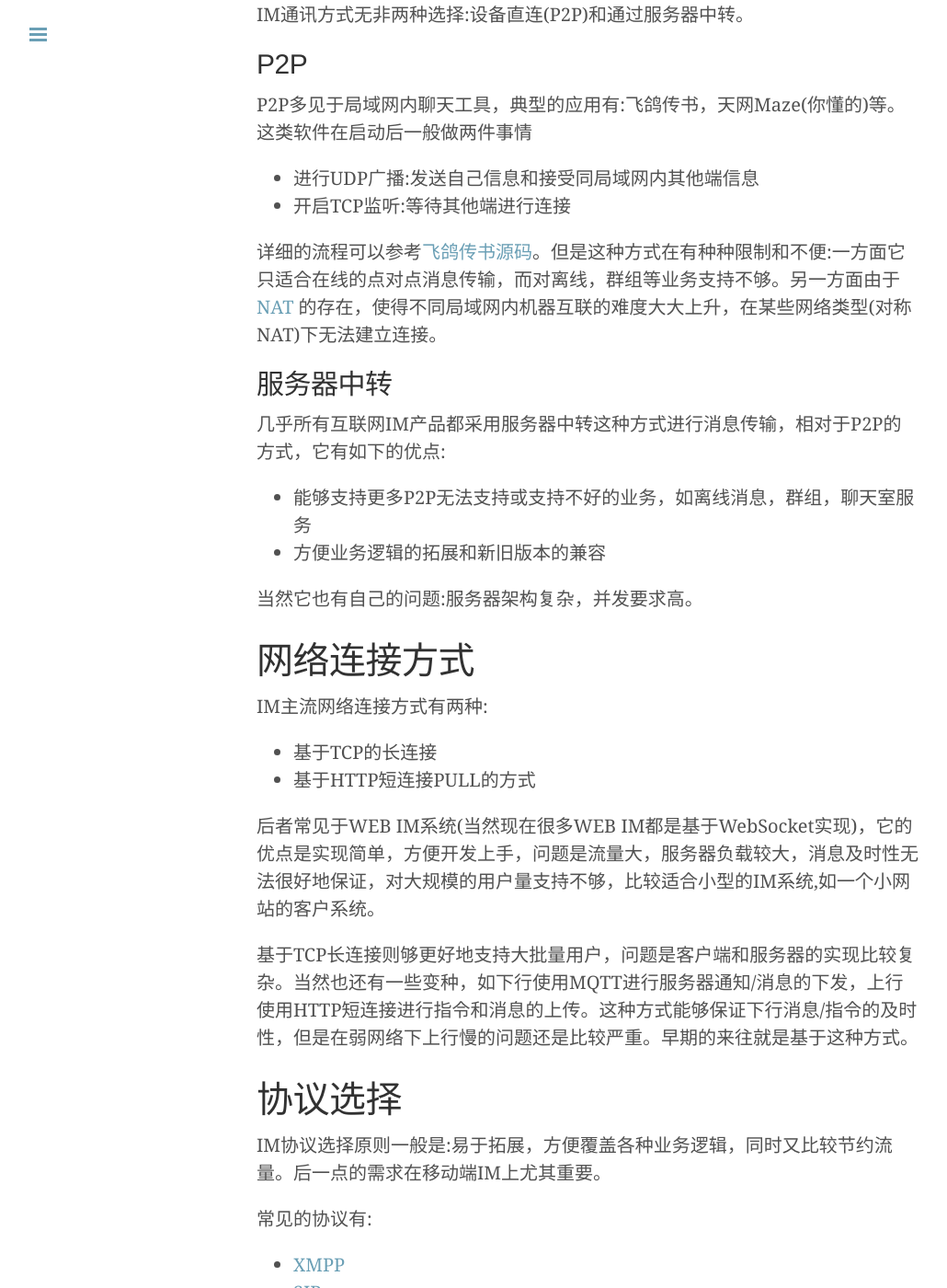
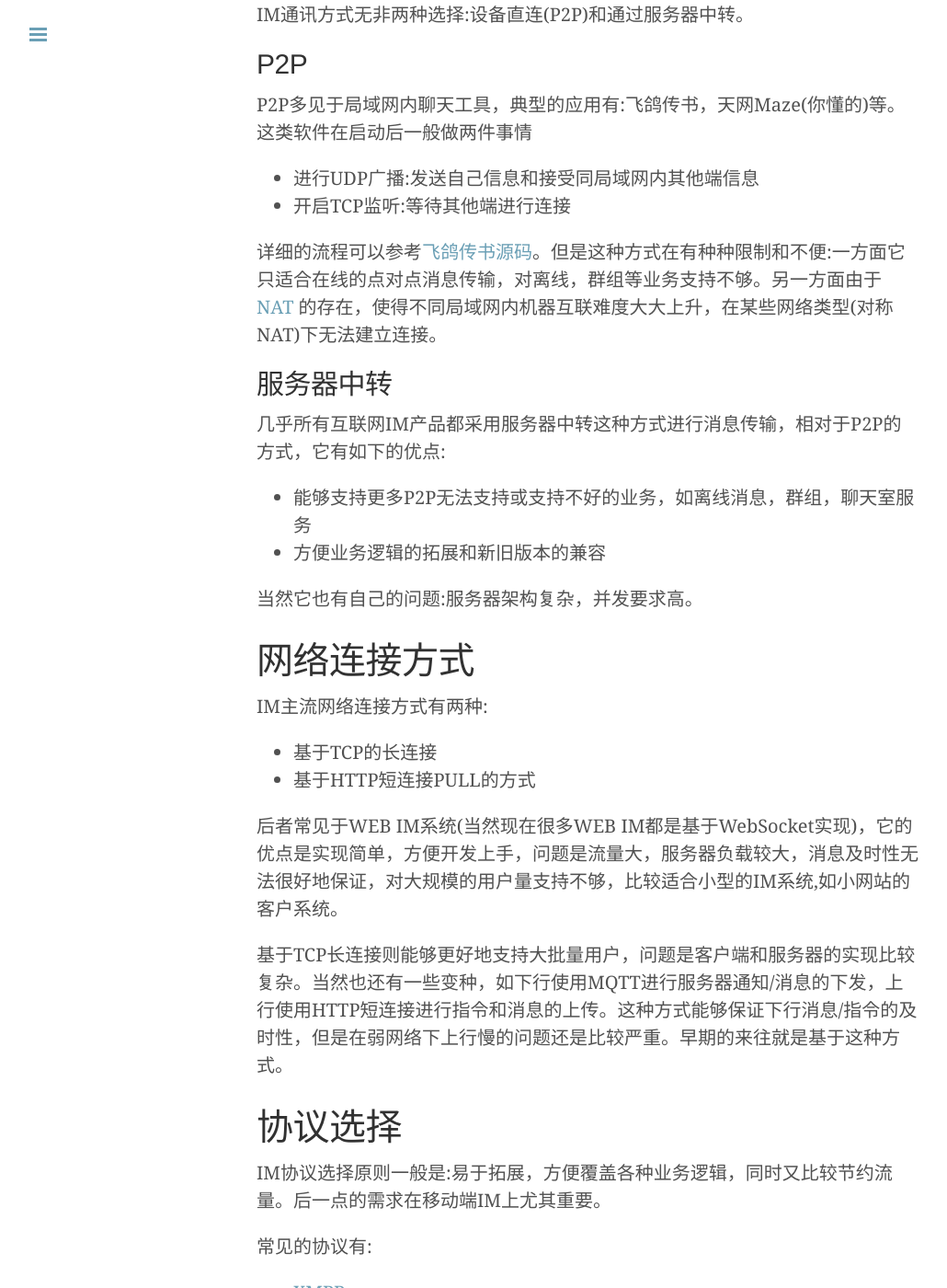
Before and after one commit to xiangwangfeng/xiangwangfeng.github.io, a Jekyll site: the page built from _posts/2015-05-20-移动IM开发那些事.md, in a window 1280 px wide and 1400 px high, scrolled down 438 px. Shown: the whole window at 92% size, without its empty margins (1-1031 px from the left). Built offline with Jekyll 4.4.1, drawn with Linux system fonts in a browser that asks for light colours; some web fonts are replaced; Markdown is read by kramdown in place of the engine named in the settings; some of the changed text lies outside the part shown.

Commit message:
Update 2015-05-20-移动IM开发那些事.md

```diff
--- a/_posts/2015-05-20-移动IM开发那些事.md
+++ b/_posts/2015-05-20-移动IM开发那些事.md
@@ -3,7 +3,7 @@ layout: post
 title:  移动IM开发那些事
 ---
 
-最近在做一个iOS IM SDK，内测版已出炉，详见[http://netease.im][10]。在内部试用的阶段，不断有兄弟部门或者合作伙伴过来问各种技术细节，所以统一写一篇文章记录，统一介绍下一个IM APP的方方面面，包括技术选型(包括通讯方式,网络连接方式,协议选择)和常见问题。
+最近在做一个iOS IM SDK，内测版已出炉，详见[http://netease.im][10]。在内部试用的阶段，不断有兄弟部门童鞋和合作伙伴过来问各种技术细节，所以写一篇文章记录，统一介绍下一个IM APP的方方面面，包括技术选型(包括通讯方式,网络连接方式,协议选择)和常见问题。
 
 #通讯方式选择
 IM通讯方式无非两种选择:设备直连(P2P)和通过服务器中转。
@@ -13,7 +13,7 @@ P2P多见于局域网内聊天工具，典型的应用有:飞鸽传书，天网M
 * 进行UDP广播:发送自己信息和接受同局域网内其他端信息
 * 开启TCP监听:等待其他端进行连接
 
-详细的流程可以参考[飞鸽传书源码][1]。但是这种方式在有种种限制和不便:一方面它只适合在线的点对点消息传输，而对离线，群组等业务支持不够。另一方面由于 [NAT][2] 的存在，使得不同局域网内机器互联的难度大大上升，在某些网络类型(对称NAT)下无法建立连接。
+详细的流程可以参考[飞鸽传书源码][1]。但是这种方式在有种种限制和不便:一方面它只适合在线的点对点消息传输，对离线，群组等业务支持不够。另一方面由于 [NAT][2] 的存在，使得不同局域网内机器互联难度大大上升，在某些网络类型(对称NAT)下无法建立连接。
 ##服务器中转
 几乎所有互联网IM产品都采用服务器中转这种方式进行消息传输，相对于P2P的方式，它有如下的优点:
 
@@ -29,9 +29,9 @@ IM主流网络连接方式有两种:
 * 基于TCP的长连接
 * 基于HTTP短连接PULL的方式
 
-后者常见于WEB IM系统(当然现在很多WEB IM都是基于WebSocket实现)，它的优点是实现简单，方便开发上手，问题是流量大，服务器负载较大，消息及时性无法很好地保证，对大规模的用户量支持不够，比较适合小型的IM系统,如一个小网站的客户系统。
+后者常见于WEB IM系统(当然现在很多WEB IM都是基于WebSocket实现)，它的优点是实现简单，方便开发上手，问题是流量大，服务器负载较大，消息及时性无法很好地保证，对大规模的用户量支持不够，比较适合小型的IM系统,如小网站的客户系统。
 
-基于TCP长连接则够更好地支持大批量用户，问题是客户端和服务器的实现比较复杂。当然也还有一些变种，如下行使用MQTT进行服务器通知/消息的下发，上行使用HTTP短连接进行指令和消息的上传。这种方式能够保证下行消息/指令的及时性，但是在弱网络下上行慢的问题还是比较严重。早期的来往就是基于这种方式。
+基于TCP长连接则能够更好地支持大批量用户，问题是客户端和服务器的实现比较复杂。当然也还有一些变种，如下行使用MQTT进行服务器通知/消息的下发，上行使用HTTP短连接进行指令和消息的上传。这种方式能够保证下行消息/指令的及时性，但是在弱网络下上行慢的问题还是比较严重。早期的来往就是基于这种方式。
 
 #协议选择
 
@@ -101,18 +101,18 @@ struct PackHeader
 
 * KEEPALIVE对服务器负载压力比较大(服务器大大是这么说的...)
 * socks代理对KEEPALIVE并不支持
-* 部分复杂情况下KEEPALIVE会失效，如路由器挂掉，网络直接被拔除
+* 部分复杂情况下KEEPALIVE会失效，如路由器挂掉，网线(移动端没有网线...)直接被拔除
 
 移动端在实际操作时为了节约流量和电量一般会在心跳包上做一些小优化
 
 * 尽量精简心跳包，保证一个心跳包大小在10字节之内
-* 心跳包只在空闲时发送 (收到最后一个数据包n秒内再也没有收到包则进行一次心跳)
+* 心跳包只在空闲时发送
 * 根据APP前后台状态调整心跳包间隔 (主要是安卓)
 
 ##消息可达
-在移动网络下，丢包，网络重连等情况非常之多，为了保证消息的可达，一般需要做消息回执和重发机制。参考易信，每条消息会最多会有3次重发，超时时间为15秒，同时在发送之前会检测当前连接状态，如果当前连接并没有正确建立，缓存消息切定时检查(每隔2秒检查一次，检查15次)。所以一条消息在最差的情况下会有2分多的重试时间，以保证消息的可达。
+在移动网络下，丢包，网络重连等情况非常之多，为了保证消息的可达，一般需要做消息回执和重发机制。参考易信，每条消息会最多会有3次重发，超时时间为15秒，同时在发送之前会检测当前连接状态，如果当前连接并没有正确建立，缓存消息切定时检查(每隔2秒检查一次，检查15次)。所以一条消息在最差的情况下会有2分钟左右的重试时间，以保证消息的可达。
 
-因为重发的存在，接受端偶尔会收到重复的两条消息，这种情况下就需要接收端进行去重。一般的做法是每条消息都有自己唯一的message id(一般是uuid)。
+因为重发的存在，接受端偶尔会收到重复消息，这种情况下就需要接收端进行去重。的做法是每条消息都戴上自己唯一的message id(一般是uuid)。
 ##文件上传优化
 IM消息(包括SNS模块)内包含大量的文件上传的需求，如何优化文件的上传就成了一个比较大的主题。常见有下面这些优化思路:
 
```
